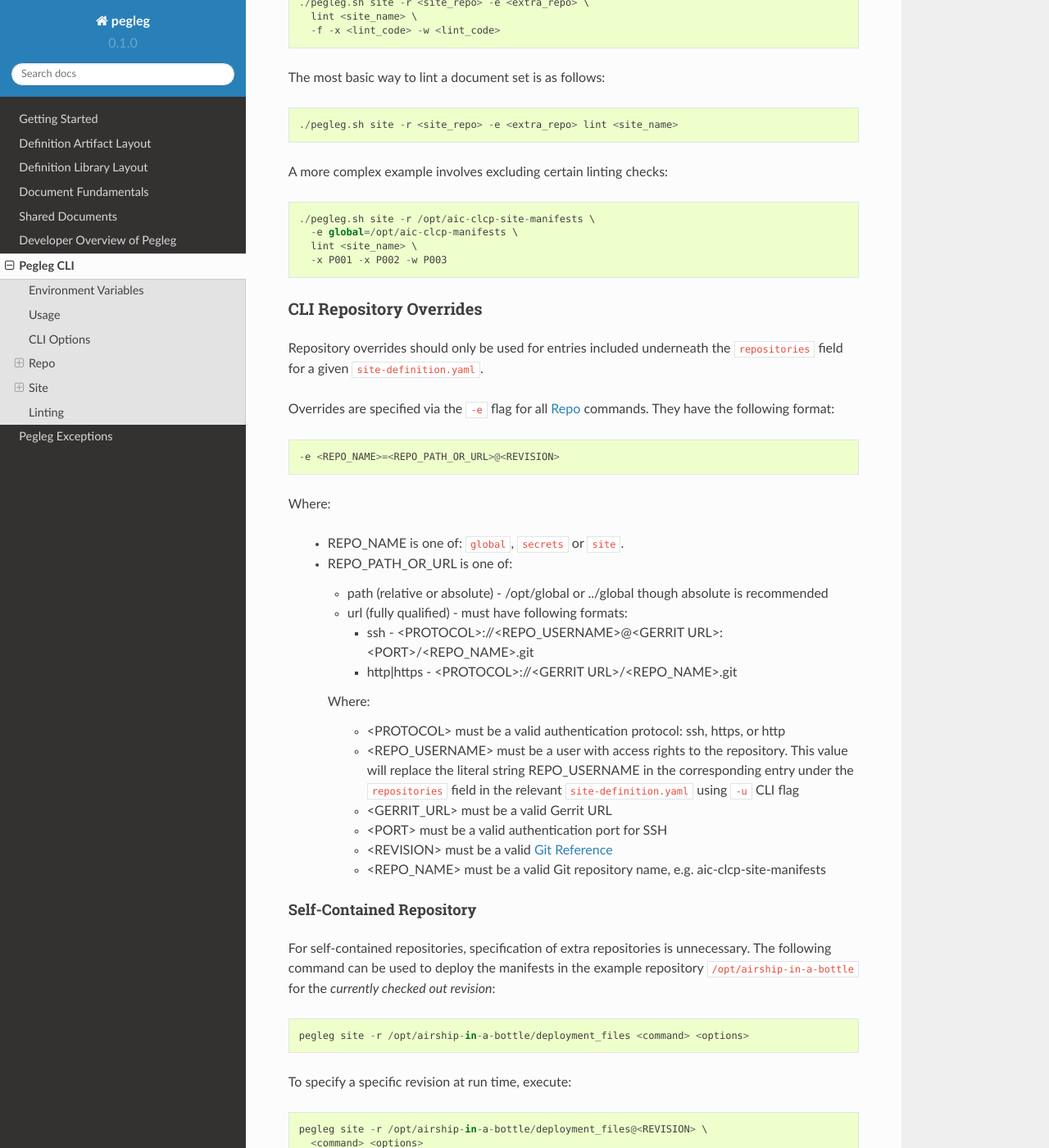
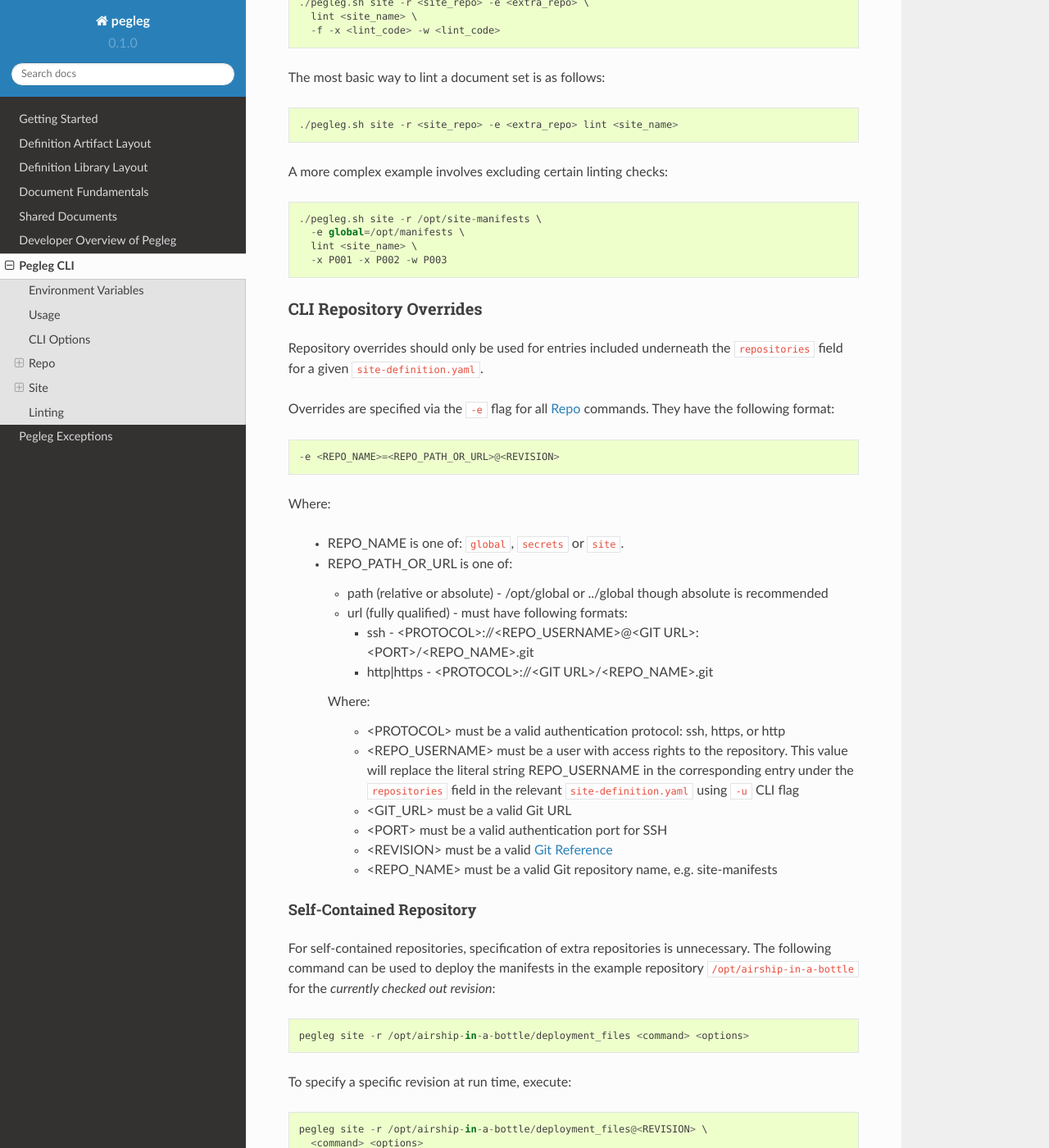
Before and after one commit to airshipit/pegleg, a Sphinx documentation site: the page built from doc/source/cli/cli.rst, in a window 1280 px wide and 1400 px high, scrolled down 6425 px. Shown: the whole window at 82% size. Built offline with Sphinx 7.4.7 and the Read the Docs theme 2.0.0, drawn with Linux system fonts in a browser that asks for light colours; some of the changed text lies outside the part shown.

Commit message:
docs: Rename downstream-specific terms to generic ones
This patch set renames gerrit to git because gerrit is
implementation specific throughout the documentation and
inline docstrings. It also removes instances of aic-clcp-.*
as this, again, is downstream-specific.

Change-Id: I7d5c27f959130a8bd05fbc447d22e6609e498696

```diff
--- a/doc/source/artifacts.rst
+++ b/doc/source/artifacts.rst
@@ -71,10 +71,10 @@ to meet requirements.::
       repositories:  # Optional field.
         global:
           revision: 47676764d3935e4934624bf9593e9115984fe668
-          url: ssh://REPO_USERNAME@gerrit:29418/aic-clcp-manifests.git
+          url: ssh://REPO_USERNAME@<git_url>:29418/global-manifests.git
         secrets:
           revision: master
-          url: ssh://REPO_USERNAME@gerrit:29418/aic-clcp-security-manifests.git
+          url: ssh://REPO_USERNAME@<git_url>:29418/security-manifests.git
 
 The ``repositories`` field (optional) maps default authentication information
 for each of the manifests repositories supported, for example:
@@ -94,7 +94,7 @@ Each of the above fields must have 2 pieces of information:
   * REPO_USERNAME - must be included for ssh only. Can be overridden with the
     CLI via :ref:`command-line-repository-overrides`.
   * port - e.g. 29418 - must be included for ssh only.
-  * repository name - e.g. aic-clcp-manifests
+  * repository name
 
 Self-Contained Repository
 ^^^^^^^^^^^^^^^^^^^^^^^^^
--- a/doc/source/cli/cli.rst
+++ b/doc/source/cli/cli.rst
@@ -181,10 +181,10 @@ Example usage:
 
 ::
 
-  ./pegleg.sh site -r /opt/aic-clcp-site-manifests/ \
+  ./pegleg.sh site -r /opt/site-manifests/ \
     -u <AUTH_USER> \
-    -k /opt/.ssh/gerrit.pub \
-    -e global=ssh://REPO_USERNAME@<GERRIT URL>:29418/aic-clcp-manifests.git@master \
+    -k /opt/.ssh/git.pub \
+    -e global=ssh://REPO_USERNAME@<GIT URL>:29418/global-manifests.git@master \
     <command> <options>
 
 Collect
@@ -230,16 +230,16 @@ Example without validation:
 
 ::
 
-    ./pegleg.sh site -r /opt/aic-clcp-site-manifests \
-      -e global=/opt/aic-clcp-manifests \
+    ./pegleg.sh site -r /opt/site-manifests \
+      -e global=/opt/manifests \
       collect <site_name> -s /workspace
 
 Example with validation:
 
 ::
 
-    ./pegleg.sh site -r /opt/aic-clcp-site-manifests \
-      -e global=/opt/aic-clcp-manifests \
+    ./pegleg.sh site -r /opt/site-manifests \
+      -e global=/opt/manifests \
       collect <site_name> -s /workspace -x P004 --validate
 
 List
@@ -264,7 +264,7 @@ Example:
 
 ::
 
-  ./pegleg site -r /opt/aic-clcp-site-manifests list -o /workspace
+  ./pegleg site -r /opt/site-manifests list -o /workspace
 
 Show
 ----
@@ -292,7 +292,7 @@ Example:
 
 ::
 
-  ./pegleg site -r /opt/aic-clcp-site-manifests show site_name -o /workspace
+  ./pegleg site -r /opt/site-manifests show site_name -o /workspace
 
 Render
 ------
@@ -320,7 +320,7 @@ Example:
 
 ::
 
-  ./pegleg site -r /opt/aic-clcp-site-manifests render site_name -o output
+  ./pegleg site -r /opt/site-manifests render site_name -o output
 
 .. _cli-site-lint:
 
@@ -356,8 +356,8 @@ A more complex example involves excluding certain linting checks:
 
 ::
 
-  ./pegleg.sh site -r /opt/aic-clcp-site-manifests \
-    -e global=/opt/aic-clcp-manifests \
+  ./pegleg.sh site -r /opt/site-manifests \
+    -e global=/opt/manifests \
     lint <site_name> \
     -x P001 -x P002 -w P003
 
@@ -385,8 +385,8 @@ Where:
       recommended
     * url (fully qualified) - must have following formats:
 
-      * ssh - <PROTOCOL>://<REPO_USERNAME>@<GERRIT URL>:<PORT>/<REPO_NAME>.git
-      * http|https - <PROTOCOL>://<GERRIT URL>/<REPO_NAME>.git
+      * ssh - <PROTOCOL>://<REPO_USERNAME>@<GIT URL>:<PORT>/<REPO_NAME>.git
+      * http|https - <PROTOCOL>://<GIT URL>/<REPO_NAME>.git
 
     Where:
 
@@ -395,11 +395,11 @@ Where:
         This value will replace the literal string REPO_USERNAME in the
         corresponding entry under the ``repositories`` field in the relevant
         :file:`site-definition.yaml` using ``-u`` CLI flag
-      * <GERRIT_URL> must be a valid Gerrit URL
+      * <GIT_URL> must be a valid Git URL
       * <PORT> must be a valid authentication port for SSH
       * <REVISION> must be a valid :ref:`git-reference`
       * <REPO_NAME> must be a valid Git repository name,
-        e.g. aic-clcp-site-manifests
+        e.g. site-manifests
 
 .. _self-contained-repo:
 
```
Also changed, not shown: 1 other file.
